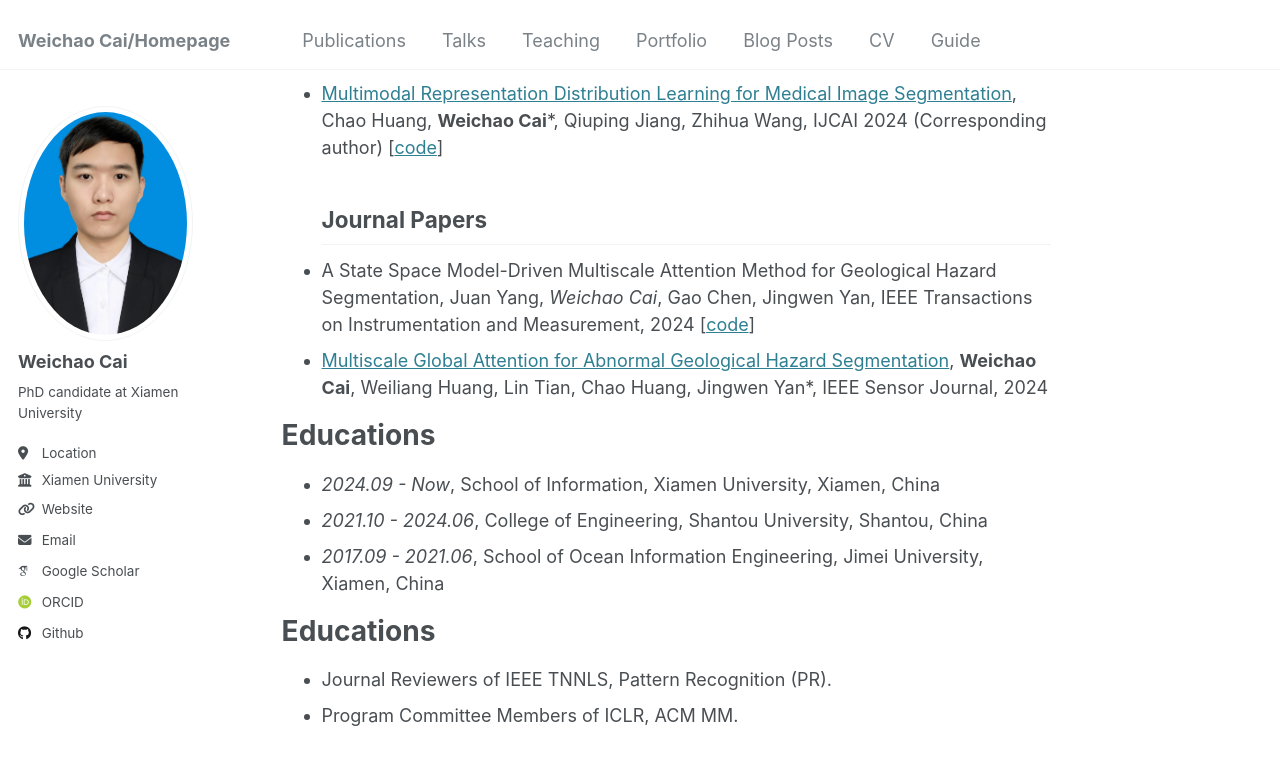
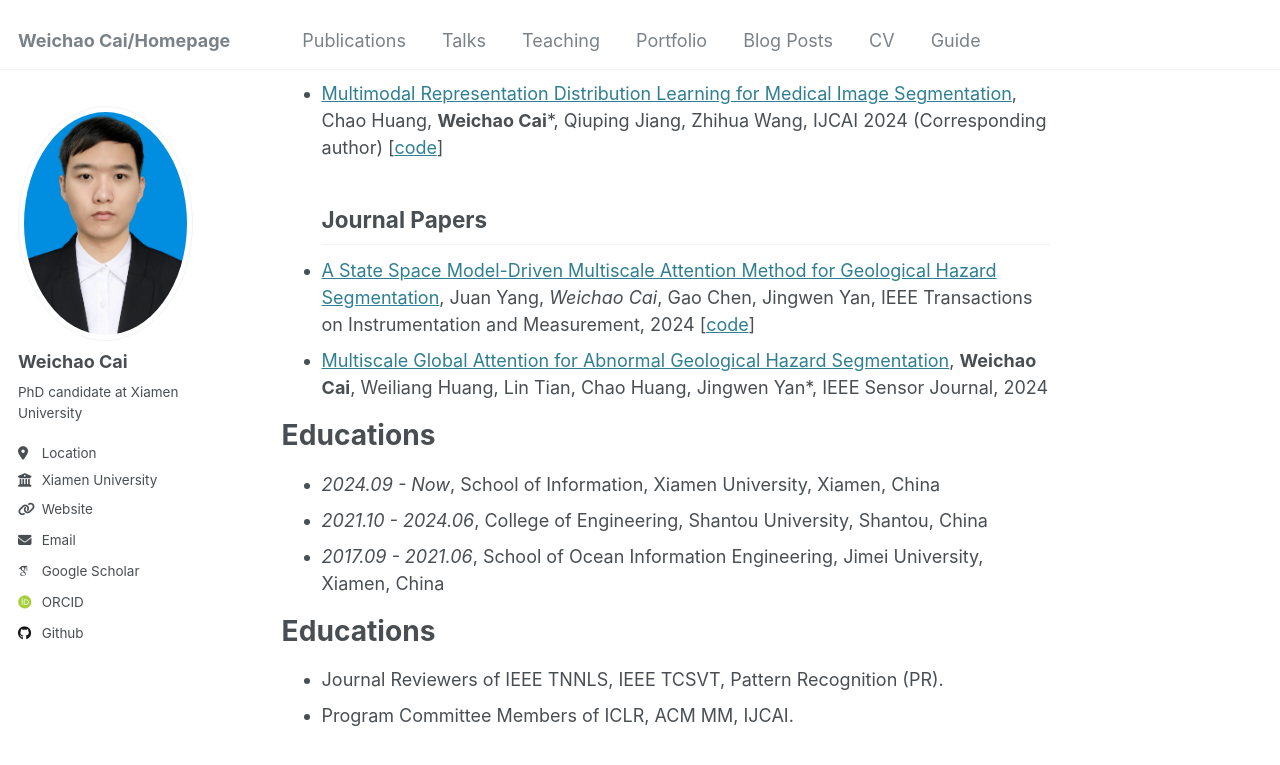
Before and after one commit to GPIOX/weichaocai.github.io, a Jekyll site: the page built from _pages/about.md, in a window 1280 px wide and 900 px high, scrolled down 494 px. Shown: the top 765 px of the window. Built offline with Jekyll 4.4.1, drawn with Linux system fonts in a browser that asks for light colours; some web fonts are replaced.

Commit message:
Update about.md

```diff
--- a/_pages/about.md
+++ b/_pages/about.md
@@ -17,7 +17,7 @@ I am currently a PhD Candidate at the School of Information, Xiamen University,
 ## Conference Papers
 - [Multimodal Representation Distribution Learning for Medical Image Segmentation](https://www.ijcai.org/proceedings/2024/459), Chao Huang, **Weichao Cai***, Qiuping Jiang, Zhihua Wang, IJCAI 2024 (Corresponding author) [[code](https://github.com/GPIOX/Multimodal)]
 ## Journal Papers
-- A State Space Model-Driven Multiscale Attention Method for Geological Hazard Segmentation, Juan Yang, *Weichao Cai*, Gao Chen, Jingwen Yan, IEEE Transactions on Instrumentation and Measurement, 2024 [[code](https://github.com/GPIOX/pub_geo_mmseg)]
+- [A State Space Model-Driven Multiscale Attention Method for Geological Hazard Segmentation](https://ieeexplore.ieee.org/document/10852340), Juan Yang, *Weichao Cai*, Gao Chen, Jingwen Yan, IEEE Transactions on Instrumentation and Measurement, 2024 [[code](https://github.com/GPIOX/pub_geo_mmseg)]
 - [Multiscale Global Attention for Abnormal Geological Hazard Segmentation](https://ieeexplore.ieee.org/abstract/document/10492495), **Weichao Cai**, Weiliang Huang, Lin Tian, Chao Huang, Jingwen Yan*, IEEE Sensor Journal, 2024
 
 # Educations
@@ -26,5 +26,5 @@ I am currently a PhD Candidate at the School of Information, Xiamen University,
 - *2017.09 - 2021.06*, School of Ocean Information Engineering, Jimei University, Xiamen, China
 
 # Educations
-- Journal Reviewers of IEEE TNNLS, Pattern Recognition (PR).
-- Program Committee Members of ICLR, ACM MM.
+- Journal Reviewers of IEEE TNNLS, IEEE TCSVT, Pattern Recognition (PR).
+- Program Committee Members of ICLR, ACM MM, IJCAI.
```
